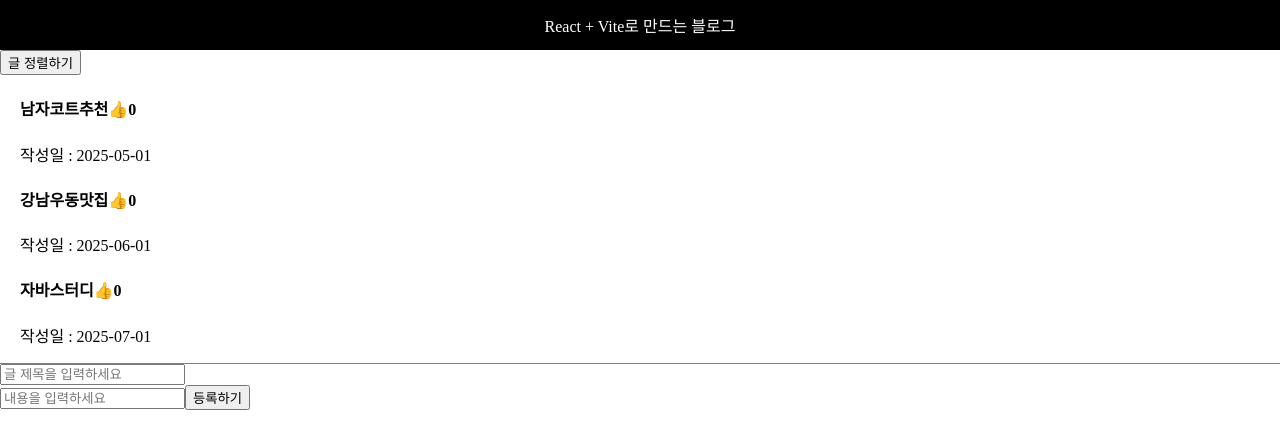
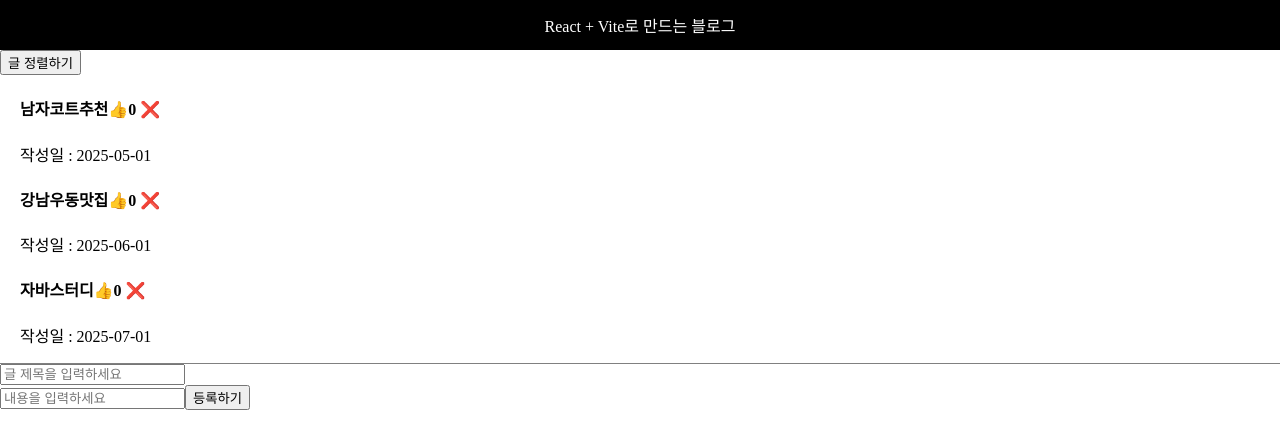
Before and after one commit to zzzmini/my-Blog, a React (Vite) app: page / in a window 1280 px wide. Shown: the top 448 px of the page. Built offline with nearby package versions, Linux system fonts and the light colour scheme.

Commit message:
블로그 글 삭제 처리

```diff
--- a/src/Blog.jsx
+++ b/src/Blog.jsx
@@ -58,6 +58,25 @@
     setNewContent('')
   }
 
+  // 게시글 삭제 처리 함수
+  function deletePost(index){
+    // 전달 된 색인값을 제외한 배열을 생성
+    // 제목
+    const newTitles = props.title.filter((_, i)=> i !== index);
+    // 내용
+    const newContents = props.details.filter((_, i)=> i !== index);
+    // 날짜
+    const newDate = props.createDate.filter((_, i)=> i !== index);
+    // 좋아요
+    const newLikes = props.like.filter((_, i)=> i !== index);
+
+    // 부모 스테이트 함수에 전달
+    props.setTitle(newTitles);
+    props.setDetails(newContents);
+    props.setCreateDate(newDate);
+    props.setLike(newLikes);
+  }
+
   return(
     <>
       {/* 타이틀 정렬하기 */}
@@ -81,6 +100,12 @@
                   props.setLike(newLikes)
                   }}>👍
                 </span>{props.like[index]}
+                {/* 삭제 이미지 넣기 */}
+                &nbsp;
+                <span onClick={(e)=>{
+                  e.stopPropagation();
+                  deletePost(index);
+                }}>❌</span>
               </h4>
               <p>작성일 : {props.createDate[index]}</p>
             </div>
```
